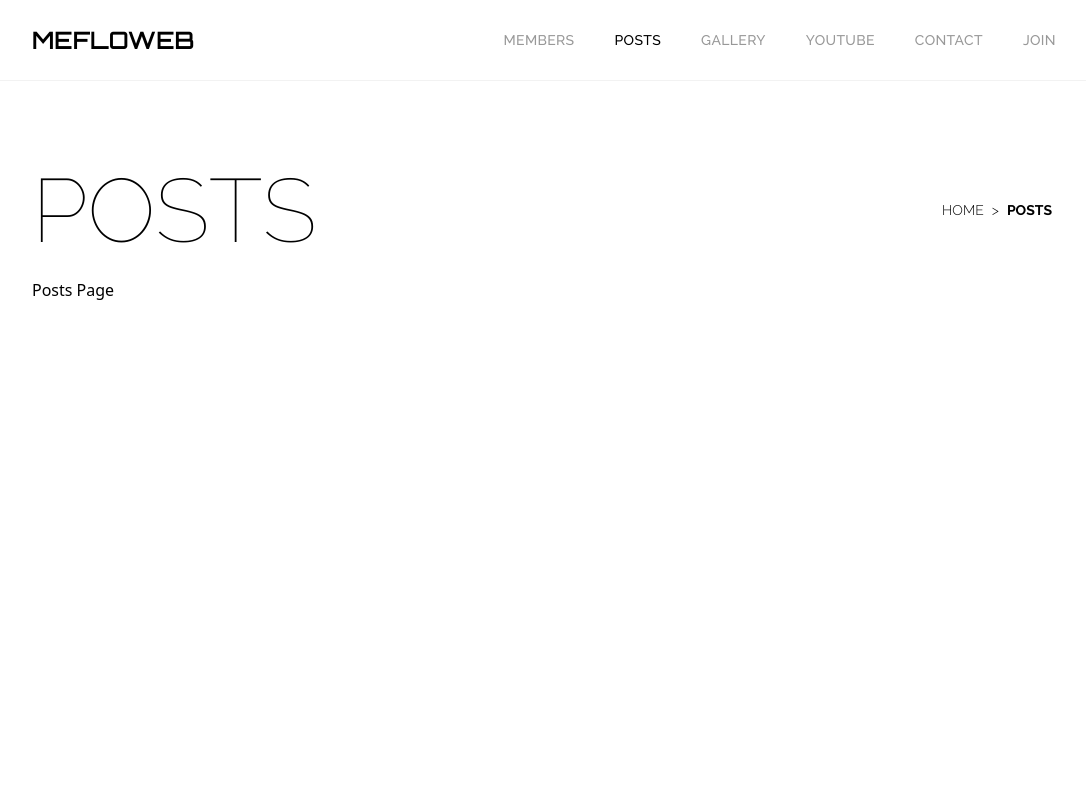
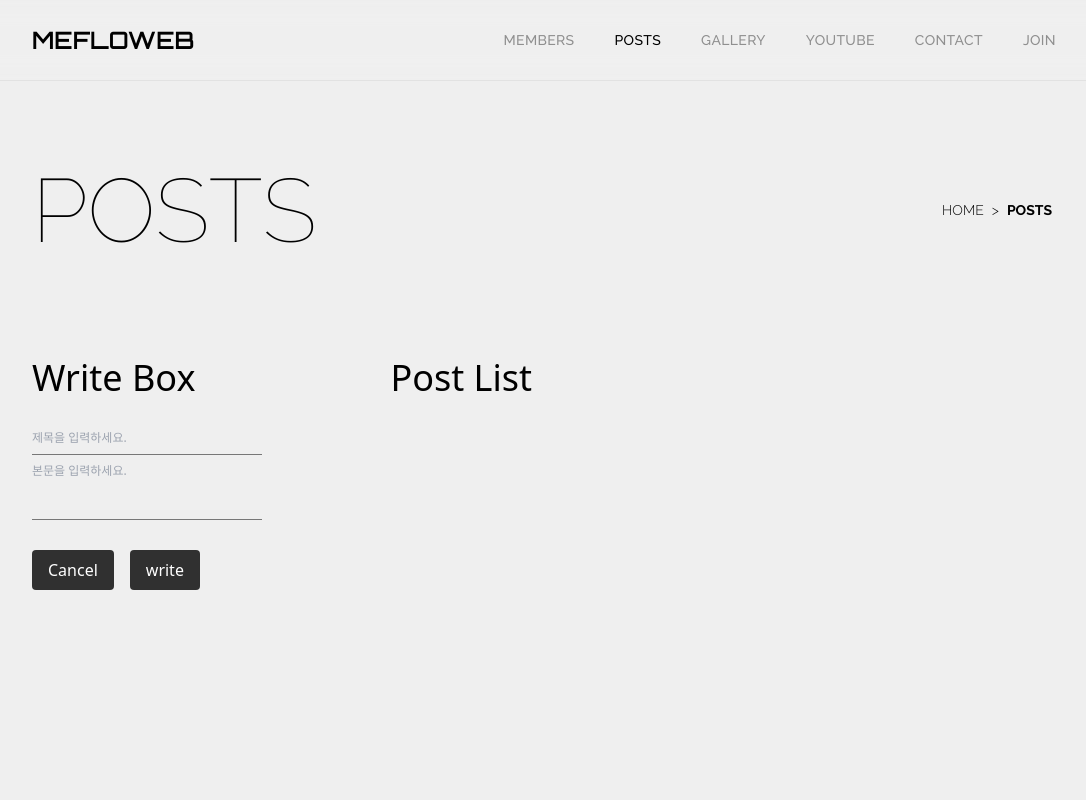
Before and after one commit to Jeontaesu/react._company, a React (Vite) app: page /posts in a window 1280 px wide. Shown: the top 800 px of the page, without its empty margins (96-1182 px from the left). Built offline with nearby package versions, Linux system fonts and the light colour scheme.

Commit message:
Post 페이지 완성

```diff
--- a/src/pages/Posts.jsx
+++ b/src/pages/Posts.jsx
@@ -1,9 +1,223 @@
+import { useEffect, useRef, useState } from "react";
 import Layout from "../components/Layout";
+import Content from "../components/Content";
+import { FaEdit, FaRegTrashAlt, FaUndo } from "react-icons/fa";
 
 function Posts() {
+	// 로컬저장소에 값이 있으면 배열형태로 변환해서 리턴
+	// 로컬저장소에 값이 없으면 빈 배열을 리턴
+	const getLocalData = () => {
+		const data = localStorage.getItem("post");
+		if (data) return JSON.parse(data);
+		else return [];
+		// return data ? JSON.parse(data) : []; 삼항연산자 방식(더 간단하게 구현가능함)
+	};
+
+	const ref_input = useRef(null);
+	const ref_textarea = useRef(null);
+	//수정모드시의 폼요소를 담을 참조객체 생성
+	const ref_edit_input = useRef(null);
+	const ref_edit_textarea = useRef(null);
+
+	//getLocalData가 반환하는 값을 Posts상태의 초기값으로 설정
+	const [Posts, setPosts] = useState(getLocalData());
+	const [Allowed, setAllowed] = useState(true);
+
+	// 폼 초기화 함수
+	const resetForm = () => {
+		ref_input.current.value = "";
+		ref_textarea.current.value = "";
+	};
+
+	// 게시글 작성 함수
+	const createPost = () => {
+		// 제목과 본문이 모두 입력되었는지 확인
+		if (!ref_input.current.value.trim() || !ref_textarea.current.value.trim()) {
+			// 입력이 하나라도 비어있으면 폼을 리셋하고 경고 메시지 출력
+			resetForm();
+			return alert("제목과 본문을 모두 입력해주세요!!");
+		}
+		setPosts([{ title: ref_input.current.value, content: ref_textarea.current.value, date: new Date() }, ...Posts]);
+		resetForm();
+	};
+
+	const deletePost = delIndex => {
+		if (window.confirm("정말 해당 게시글을 삭제하시겠습니까?")) {
+			//전체 Posts를 반복돌면서 filter 메서드로 불변성을 유지하면서 현재 반복도는 순서값과 인수로 전달된 삭제할려는 순서의 포스트만 제외한
+			//나머지 포스트들을 반환 (결과적으로 delIndex번째의 포스트만 삭제됨)
+			setPosts(Posts.filter((_, idx) => delIndex !== idx));
+		}
+	};
+
+	//수정모드로 변경함수
+	const enableUpdate = editIndex => {
+		//Allowed값이 true가 아니면 return으로 강제 중지
+		if (!Allowed) return;
+		//일단 수정모드 진입시 강제로 allowed값을 false로 변경해서
+		//다른 post 수정모드 진입을 막음
+		setAllowed(false);
+		setPosts(
+			Posts.map((post, idx) => {
+				if (idx === editIndex) post.enableUpdate = true;
+				return post;
+			})
+		);
+	};
+
+	//출력모드로 변경함수
+	const disableUpdate = editIndex => {
+		//출력모드 변경함수 호출시
+		//다시 강제로 Allowed값을 true로 변경해서 비로소 다른 포스트 수정모드 진입 가능케 변경
+		setAllowed(true);
+		setPosts(
+			Posts.map((post, idx) => {
+				if (idx === editIndex) post.enableUpdate = false;
+				return post;
+			})
+		);
+	};
+
+	//포스트 업데이트 함수
+	const updatePost = updateIndex => {
+		setPosts(
+			Posts.map((post, idx) => {
+				//현재 반복도는 post순번과 수정할 순번이 같을때
+				if (idx === updateIndex) {
+					//미리 참조객체에 연결한 수정용 폼요소의 값으로 변경처리
+					post.title = ref_edit_input.current.value;
+					post.content = ref_edit_textarea.current.value;
+				}
+				return post;
+			})
+		);
+		disableUpdate(updateIndex);
+	};
+
+	//컴포넌트 초기 마운트시에만 강제로 모든 Posts의 enableUpdate값을 false로 변경
+	//강제 새로고침시 출력모드로 초기화시키기 위함
+	useEffect(() => {
+		setPosts(
+			Posts.map(post => {
+				post.enableUpdate = false;
+				return post;
+			})
+		);
+	}, []);
+
+	//Posts 변경될때마다 Posts상태값을 통으로 문자화해서 로컬저장소에 저장
+	useEffect(() => {
+		localStorage.setItem("post", JSON.stringify(Posts));
+	}, [Posts]);
+
 	return (
 		<Layout title={"POSTS"}>
-			<p>Posts Page</p>
+			<Content>
+				<div className="flex w-full flex-wrap justify-between">
+					{/* input box */}
+					<div className="w-[35%] pr-32 max_lg:mb-28 max_lg:w-full max_lg:pr-0 max_md:mb-16">
+						<h2 className="mb-6 text-4xl font-thin">Write Box</h2>
+
+						<div>
+							<input type="text" ref={ref_input} placeholder="제목을 입력하세요." className="input" />
+							<br />
+							<textarea
+								ref={ref_textarea}
+								placeholder="본문을 입력하세요."
+								cols="30"
+								rows="3"
+								className="input"></textarea>
+
+							<nav className="mt-6 flex gap-4">
+								<button className="btn" onClick={resetForm}>
+									Cancel
+								</button>
+								<button className="btn" onClick={createPost}>
+									write
+								</button>
+							</nav>
+						</div>
+					</div>
+
+					{/* show box */}
+					<div className="mb-52 flex w-[65%] flex-wrap justify-between max_lg:w-full">
+						<div className="w-full">
+							<h2 className="mb-6 text-4xl font-thin">Post List</h2>
+						</div>
+
+						{/* Posts 상태값 반복 출력하며 게시글 목록 생성 */}
+						{Posts.map((post, idx) => {
+							let dateStr = JSON.stringify(post.date);
+							dateStr = dateStr.split("T")[0].split('"')[1].split("-").join(".");
+
+							if (post.enableUpdate) {
+								//수정 모드 렌더링
+								return (
+									<article key={idx} className="card items-between flex flex-wrap">
+										<div className="w-full">
+											<input
+												type="text"
+												className="input bg-sky-100/50 text-2xl"
+												defaultValue={post.title}
+												//수정 모드 참조 객체 연결
+												ref={ref_edit_input}
+											/>
+											<textarea
+												className="input mt-3 min-h-[12vh] bg-sky-100/50"
+												defaultValue={post.content}
+												//수정 모드 참조 객체 연결
+												ref={ref_edit_textarea}></textarea>
+										</div>
+
+										<div className="flex w-full flex-wrap items-end justify-between text-sm">
+											<p className="font-orbitron text-xs tracking-widest text-sky-500">{dateStr}</p>
+
+											<nav className="flex gap-3">
+												<button
+													className="text-xl text-black/50 transition hover:scale-150 hover:text-black/90"
+													onClick={() => disableUpdate(idx)}>
+													<FaUndo />
+												</button>
+												<button
+													className="text-xl text-black/50 transition hover:scale-150 hover:text-black/90"
+													onClick={() => updatePost(idx)}>
+													<FaEdit />
+												</button>
+											</nav>
+										</div>
+									</article>
+								);
+							} else {
+								//출력 모드 렌더링
+								return (
+									<article key={idx} className="card items-between flex flex-wrap">
+										<div className="w-full">
+											<h3 className="mb-4 border-b border-black/30 pb-4 text-2xl font-thin">{post.title}</h3>
+											<p className="mb-12 text-black/60">{post.content}</p>
+										</div>
+
+										<div className="flex w-full flex-wrap items-end justify-between text-sm">
+											<p className="font-orbitron text-xs tracking-widest text-sky-500">{dateStr}</p>
+
+											<nav className="flex gap-3">
+												<button
+													className="text-xl text-black/50 transition hover:scale-150 hover:text-black/90"
+													onClick={() => enableUpdate(idx)}>
+													<FaEdit />
+												</button>
+												<button
+													className="text-xl text-black/50 transition hover:scale-150 hover:text-black/90"
+													onClick={() => deletePost(idx)}>
+													<FaRegTrashAlt />
+												</button>
+											</nav>
+										</div>
+									</article>
+								);
+							}
+						})}
+					</div>
+				</div>
+			</Content>
 		</Layout>
 	);
 }
--- a/src/styles/index.css
+++ b/src/styles/index.css
@@ -3,6 +3,10 @@
 @tailwind utilities;
 
 @layer base {
+  body {
+    @apply bg-[#efefef];
+  }
+
   header {
     @apply fixed z-20 flex w-full items-center justify-between border-b border-black/5 bg-white/5 px-[10vw] py-6 backdrop-blur-md;
   }
@@ -66,6 +70,19 @@
   .numberStyle {
     @apply font-orbitron text-xl font-semibold tracking-wider text-black/80 max_sm:text-lg;
   }
+
+  .label {
+    @apply mb-2 block w-full;
+  }
+
+  .input {
+    @apply w-full resize-none border-b border-black/50 bg-transparent py-2 text-xs outline-none;
+  }
+
+  .card {
+    @apply mb-10 min-h-[30vh] w-[30%] rounded bg-white p-6 shadow-sm max_xl:w-[48%] max_lg:w-[30%] max_md:w-[48%] max_sm:w-full;
+  }
+
 }
 
 /* scrollbar style */
```
